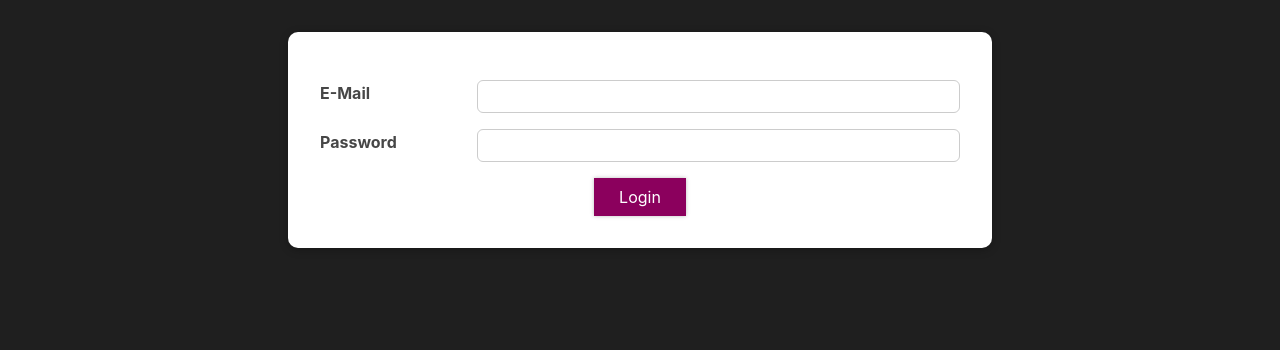
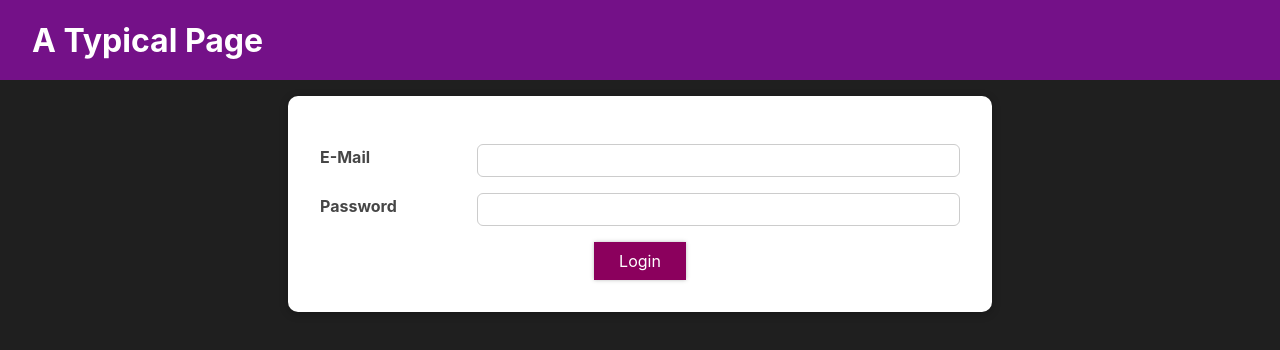
Before and after one commit to praful45/Project, a React (Create React App) app in the folder mini-project/: page / in a window 1280 px wide. Shown: the top 350 px of the page. Built offline with nearby package versions, Linux system fonts and the light colour scheme.

Commit message:
module 10 initial setup

```diff
--- a/mini-project/src/App.css
+++ b/mini-project/src/App.css
@@ -1,4 +1,4 @@
-.App {
+/* .App {
   text-align: center;
 }
 
@@ -35,4 +35,4 @@
   to {
     transform: rotate(360deg);
   }
-}
+} */
--- a/mini-project/src/LoginProj/LoginRoot/LoginRoot.js
+++ b/mini-project/src/LoginProj/LoginRoot/LoginRoot.js
@@ -7,6 +7,9 @@ function LoginRoot() {
     const [isLoggedIn, setIsLoggedIn] = useState(false);
 
     const loginHandler = (email, password) => {
+        if (email.isEmpty() || password.isEmpty()) {
+            console.log("not valid")
+        }
         setIsLoggedIn(true)
     }
     const logoutHandler = () => {
@@ -15,7 +18,7 @@ function LoginRoot() {
 
 
     return (<>
-        <MainHeader />
+        <MainHeader isAuthenticated={isLoggedIn} onLogout={logoutHandler} />
         <main>
             {!isLoggedIn && <Login onLogin={loginHandler} />}
             {isLoggedIn && <Home onLogout={logoutHandler} />}
--- a/mini-project/src/LoginProj/MainHeader/MainHeader.js
+++ b/mini-project/src/LoginProj/MainHeader/MainHeader.js
@@ -1,6 +1,15 @@
 import React from 'react'
+import Navigation from './Navigation'
 
-function MainHeader() {
+import classes from "./MainHeader.module.css"
+
+function MainHeader(props) {
+    return (
+        <header className={classes['main-header']}>
+            <h1>A Typical Page</h1>
+            <Navigation isLoggedIn={props.isAuthenticated} onLogout={props.onLogout} />
+        </header>
+    )
 
 }
 
--- a/mini-project/src/LoginProj/MainHeader/MainHeader.module.css
+++ b/mini-project/src/LoginProj/MainHeader/MainHeader.module.css
@@ -9,6 +9,7 @@
     align-items: center;
     background: #741188;
     padding: 0 2rem;
+    margin-right: 50px;
   }
 
   .main-header h1 {
--- a/mini-project/src/LoginProj/MainHeader/Navigation.js
+++ b/mini-project/src/LoginProj/MainHeader/Navigation.js
@@ -1,7 +1,28 @@
 import React from 'react'
+import classes from "./Navigation.module.css"
 
-function Navigation() {
-
+function Navigation(props) {
+    return (
+        <nav className={classes.nav}>
+            <ul>
+                {props.isLoggedIn && (
+                    <li>
+                        <a href="/">Users</a>
+                    </li>
+                )}
+                {props.isLoggedIn && (
+                    <li>
+                        <a href="/">Admin</a>
+                    </li>
+                )}
+                {props.isLoggedIn && (
+                    <li>
+                        <button onClick={props.onLogout}>Logout</button>
+                    </li>
+                )}
+            </ul>
+        </nav>
+    )
 }
 
 export default Navigation;
--- a/mini-project/src/LoginProj/MainHeader/Navigation.module.css
+++ b/mini-project/src/LoginProj/MainHeader/Navigation.module.css
@@ -1,6 +1,6 @@
 .nav ul {
     list-style: none;
-    margin: 0;
+    margin: 50px;
     padding: 0;
     display: flex;
     align-items: center;
--- a/mini-project/src/index.css
+++ b/mini-project/src/index.css
@@ -15,3 +15,7 @@ code {
 html{
   background: #1f1f1f;
 }
+
+main{
+  margin-top: 6rem;
+}
```
Also changed, not shown: mini-project/src/Note.txt.
